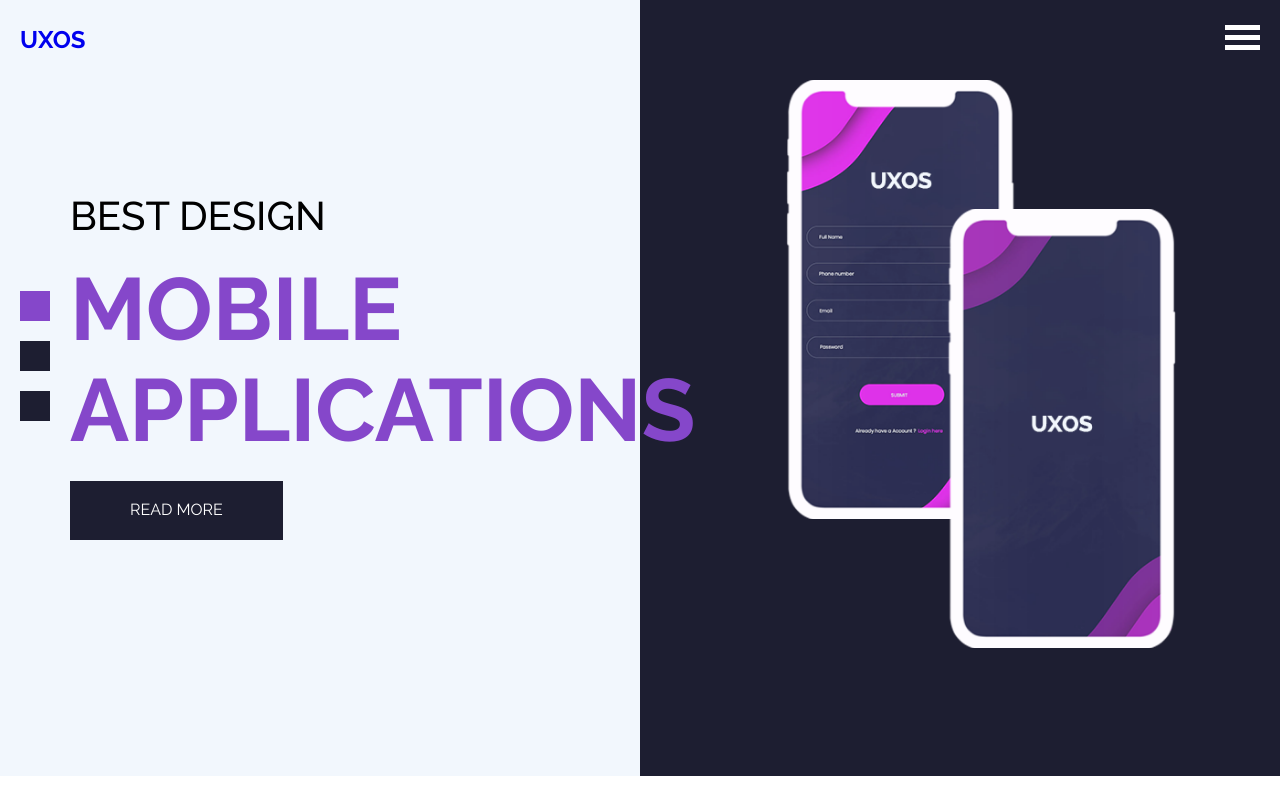
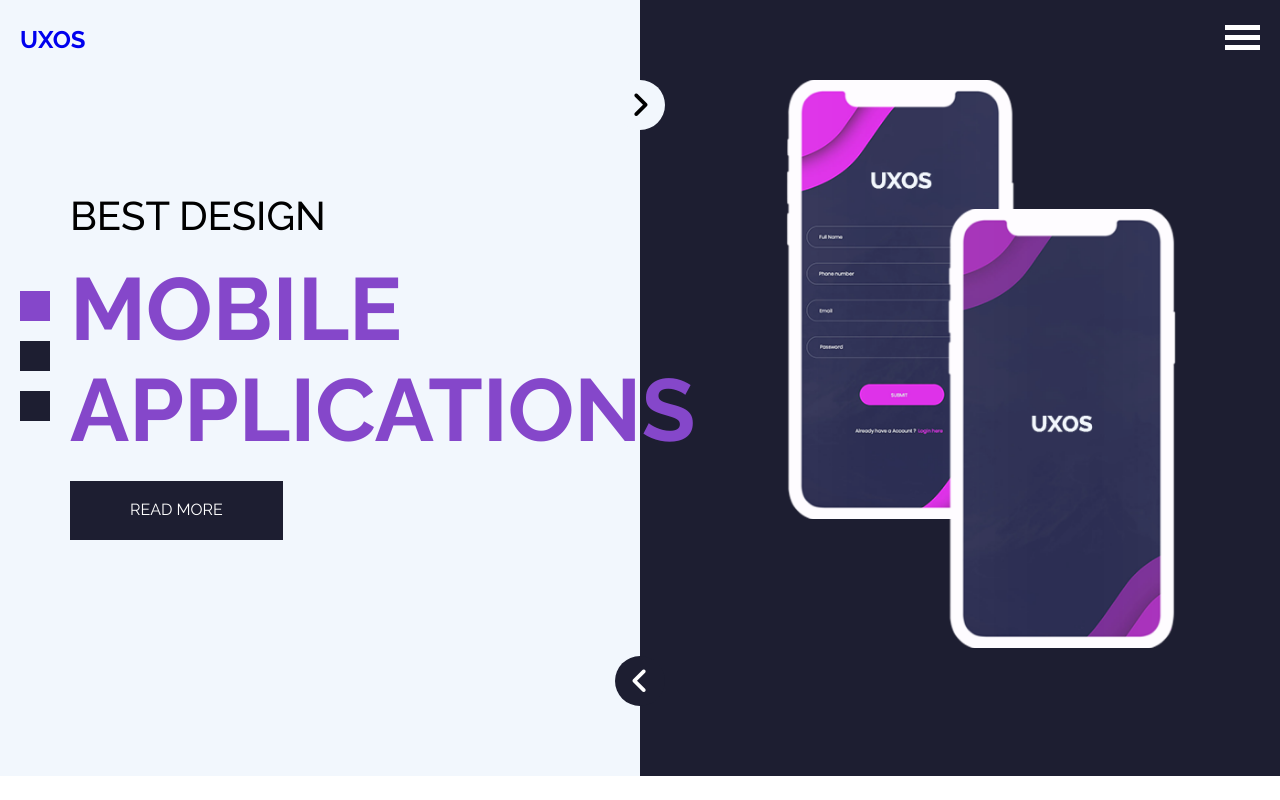
Before and after one commit to Cisco1cisco/UXOS-Template, a plain HTML site: page index.html in a window 1280 px wide. Shown: the top 800 px of the page. Drawn offline with nearby package versions, Linux system fonts and the light colour scheme.

Commit message:
Added the Arrows in landing Section

```diff
--- a/css/main.css
+++ b/css/main.css
@@ -208,6 +208,7 @@ header .list ul li a:hover {
 .landing {
     height: 87vh;
     background: linear-gradient(to right, #f2f7fd 50%, #1d1e31 45%);
+    position: relative;
 }
 
 @media (max-width: 768px) {
@@ -241,12 +242,17 @@ header .list ul li a:hover {
     flex-basis: 50%;
     display: flex;
     align-items: center;
+    position: relative;
 }
 
 @media (max-width: 768px) {
     .landing .content .text {
         margin-bottom: 50px;
     }
+}
+
+.landing .content .text .words {
+    position: relative;
 }
 
 .landing .content .text h2 {
@@ -354,6 +360,45 @@ header .list ul li a:hover {
     }
 }
 
+.landing .arrow {
+    position: absolute;
+    font-size: 30px;
+    border-radius: 50%;
+    -webkit-border-radius: 50%;
+    -moz-border-radius: 50%;
+    -ms-border-radius: 50%;
+    -o-border-radius: 50%;
+    width: 50px;
+    height: 50px;
+    display: flex;
+    justify-content: center;
+    align-items: center;
+    cursor: pointer;
+    left: 50%;
+    transform: translateX(-50%);
+    -webkit-transform: translateX(-50%);
+    -moz-transform: translateX(-50%);
+    -ms-transform: translateX(-50%);
+    -o-transform: translateX(-50%);
+}
+
+@media (max-width: 768px) {
+    .landing .arrow {
+        display: none;
+    }
+}
+
+.landing .arrow.right {
+    background-color: #f2f7fd;
+    top: 0;
+}
+
+.landing .arrow.left {
+    background-color: #1d1e31;
+    color: white;
+    bottom: 10%;
+}
+
 /* End Landing */
 
 /* Start Features */
--- a/index.html
+++ b/index.html
@@ -61,6 +61,12 @@
                 <img src="./photos/slider-img.png" alt="photo">
             </div>
         </div>
+        <div class="arrow right">
+            <i class="fa-solid fa-angle-right"></i>
+        </div>
+        <div class="arrow left">
+            <i class="fa-solid fa-angle-left"></i>
+        </div>
     </div>
     <!-- End Landing -->
     <!-- Start Features -->
```
